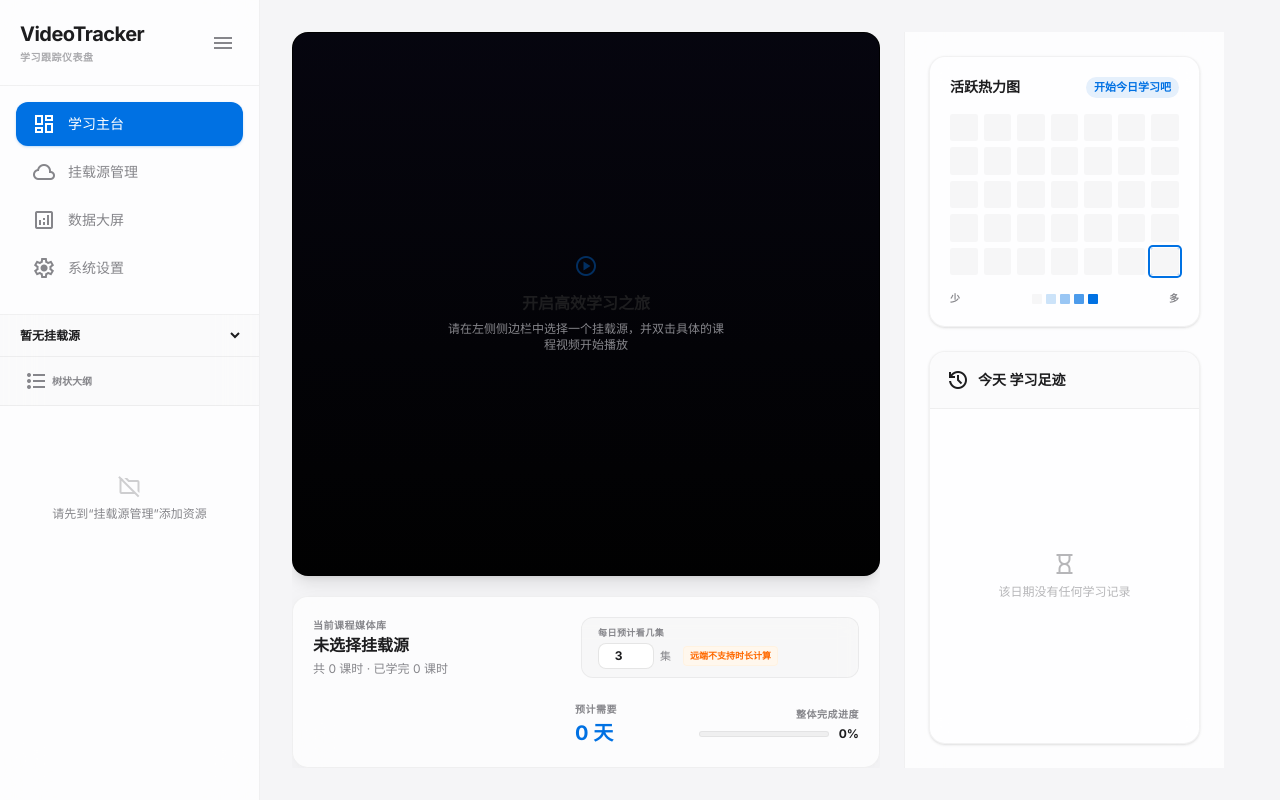
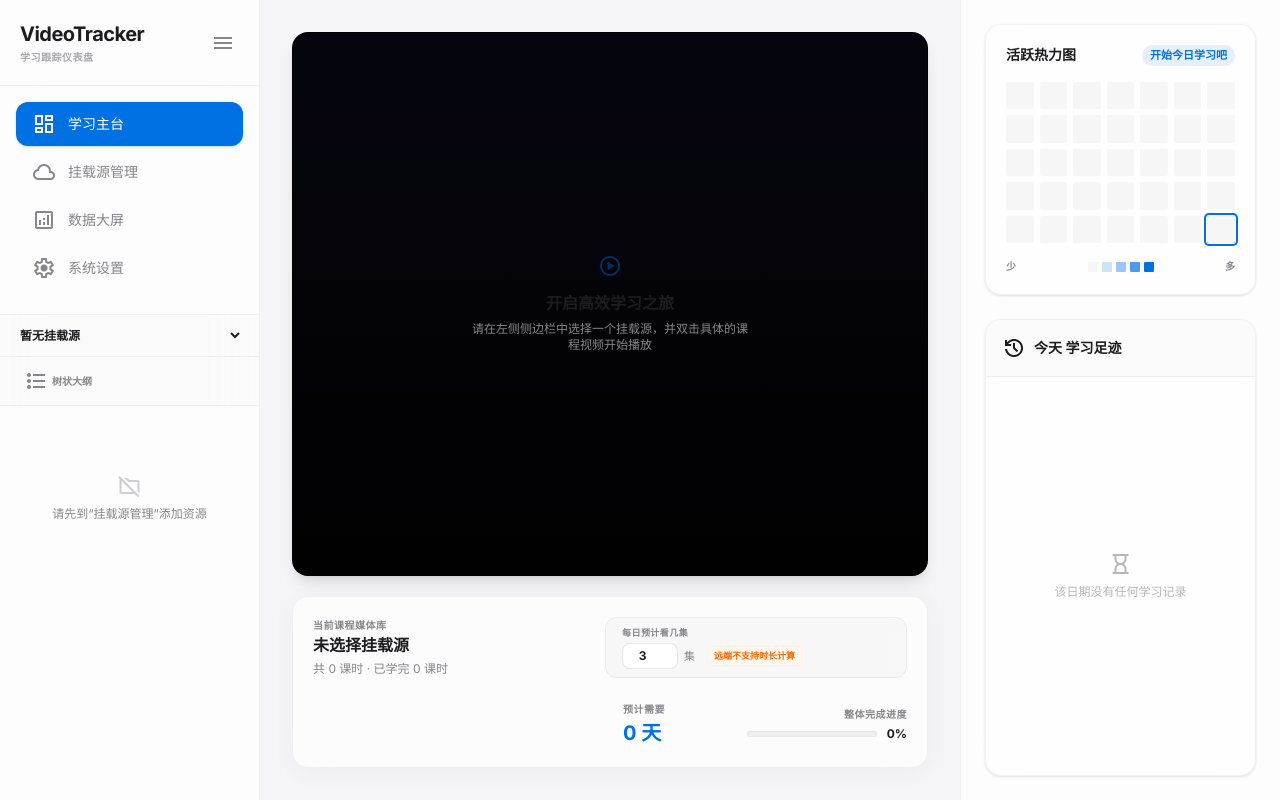
Before and after one commit to zzf-857/VideoTracker, a React (Vite) app: page / in a window 1280 px wide. Built offline with nearby package versions, Linux system fonts and the light colour scheme.

Commit message:
feat: 重构右侧日历手柄及背板为最外层三栏并行 Flex 架构，消除内边距定位偏差，实现 100% 物理边缘无缝重合

```diff
--- a/src/renderer/App.tsx
+++ b/src/renderer/App.tsx
@@ -302,13 +302,13 @@ export default function App() {
       >
         <div
           onMouseDown={startResizing}
-          className={`w-[8px] absolute top-0 bottom-0 cursor-col-resize transition-colors ${
+          className={`w-[8px] absolute top-0 bottom-0 cursor-col-resize -translate-x-1/2 transition-colors ${
             isSidebarCollapsed ? 'pointer-events-none' : ''
           } ${
             isResizing ? 'bg-primary' : 'bg-transparent hover:bg-primary/20'
           }`}
           style={{
-            left: isSidebarCollapsed ? 0 : -4,
+            left: 0,
           }}
         />
         <button
@@ -327,12 +327,10 @@ export default function App() {
         </button>
       </div>
 
-      {/* 右侧主工作区域 */}
+      {/* 中间主要播放与 Dashboard 区域 */}
       <main className="flex-1 flex flex-col relative h-full overflow-hidden">
-        {currentTab === 'dashboard' && (
-          <div className="flex-1 p-8 flex gap-6 relative z-10 h-full overflow-hidden">
-            {/* 中间主要播放与 Dashboard 区域 */}
-            <section className="flex-1 flex flex-col gap-5 h-full overflow-hidden">
+        {currentTab === 'dashboard' ? (
+          <div className="flex-1 p-8 flex flex-col gap-5 h-full overflow-hidden">
             <div className="flex-1 min-h-[300px] relative bg-black rounded-2xl overflow-hidden shadow-lg border border-black/5">
               {activeVideoUrl ? (
                 <Player
@@ -372,65 +370,12 @@ export default function App() {
               totalLocalDuration={stats.totalDuration}
               refreshSignal={refreshSignal}
             />
-            </section>
-
-            {/* 右侧：日历热力图与自动日志时间轴 (可拉伸/折叠 - 自带毛玻璃对称背板) */}
-            <div
-              className="h-full relative flex-shrink-0 overflow-hidden bg-white/80 backdrop-blur-xl border-l border-black/5"
-              style={{
-                width: isRightSidebarCollapsed ? 0 : rightSidebarWidth,
-                transition: isRightResizing ? 'none' : 'width 0.25s cubic-bezier(0.4, 0, 0.2, 1)'
-              }}
-            >
-              <div className="p-6 h-full overflow-y-auto custom-scrollbar">
-                <LogCalendar refreshSignal={refreshSignal} />
           </div>
-            </div>
-
-            {/* 右侧拉伸手柄与一键折叠按钮 */}
-            <div
-              className="relative flex-shrink-0 z-40"
-              onMouseEnter={() => setRightHover(true)}
-              onMouseLeave={() => setRightHover(false)}
-            >
-              <div
-                onMouseDown={startRightResizing}
-                className={`w-[8px] absolute top-0 bottom-0 cursor-col-resize transition-colors ${
-                  isRightSidebarCollapsed ? 'pointer-events-none' : ''
-                } ${
-                  isRightResizing ? 'bg-primary' : 'bg-transparent hover:bg-primary/20'
-                }`}
-                style={{
-                  right: isRightSidebarCollapsed ? 0 : rightSidebarWidth - 4,
-                }}
-              />
-              <button
-                onClick={() => setIsRightSidebarCollapsed(!isRightSidebarCollapsed)}
-                className={`absolute top-1/2 -translate-y-1/2 translate-x-1/2 w-4 h-12 rounded-full bg-white/95 backdrop-blur-md border border-black/10 flex items-center justify-center shadow-md text-on-surface-variant cursor-pointer z-50 transition-all duration-200 ${
-                  isRightSidebarCollapsed || rightHover || isRightResizing ? 'opacity-100 scale-100' : 'opacity-0 scale-95 pointer-events-none'
-                } hover:bg-primary hover:text-white hover:border-primary active:scale-90`}
-                style={{
-                  right: isRightSidebarCollapsed ? 6 : rightSidebarWidth - 6,
-                }}
-                title={isRightSidebarCollapsed ? "展开日历" : "收起日历"}
-              >
-                <span className="material-symbols-outlined text-[12px] font-bold">
-                  {isRightSidebarCollapsed ? 'chevron_left' : 'chevron_right'}
-                </span>
-              </button>
-            </div>
-          </div>
-        )}
-
-        {currentTab === 'sources' && (
+        ) : currentTab === 'sources' ? (
           <SourceManager refreshSignal={refreshSignal} onRefresh={handleRefresh} />
-        )}
-
-        {currentTab === 'analytics' && (
+        ) : currentTab === 'analytics' ? (
           <Analytics refreshSignal={refreshSignal} />
-        )}
-
-        {currentTab === 'settings' && (
+        ) : (
           <Settings refreshSignal={refreshSignal} onRefresh={handleRefresh} />
         )}
 
@@ -455,6 +400,56 @@ export default function App() {
           </div>
         )}
       </main>
+
+      {/* 右侧拉伸手柄与一键折叠按钮 (仅在 dashboard 下与三栏并列) */}
+      {currentTab === 'dashboard' && (
+        <div
+          className="relative flex-shrink-0 z-40"
+          onMouseEnter={() => setRightHover(true)}
+          onMouseLeave={() => setRightHover(false)}
+        >
+          <div
+            onMouseDown={startRightResizing}
+            className={`w-[8px] absolute top-0 bottom-0 cursor-col-resize -translate-x-1/2 transition-colors ${
+              isRightSidebarCollapsed ? 'pointer-events-none' : ''
+            } ${
+              isRightResizing ? 'bg-primary' : 'bg-transparent hover:bg-primary/20'
+            }`}
+            style={{
+              left: 0,
+            }}
+          />
+          <button
+            onClick={() => setIsRightSidebarCollapsed(!isRightSidebarCollapsed)}
+            className={`absolute top-1/2 -translate-y-1/2 -translate-x-1/2 w-4 h-12 rounded-full bg-white/95 backdrop-blur-md border border-black/10 flex items-center justify-center shadow-md text-on-surface-variant cursor-pointer z-50 transition-all duration-200 ${
+              isRightSidebarCollapsed || rightHover || isRightResizing ? 'opacity-100 scale-100' : 'opacity-0 scale-95 pointer-events-none'
+            } hover:bg-primary hover:text-white hover:border-primary active:scale-90`}
+            style={{
+              left: isRightSidebarCollapsed ? -6 : 0,
+            }}
+            title={isRightSidebarCollapsed ? "展开日历" : "收起日历"}
+          >
+            <span className="material-symbols-outlined text-[12px] font-bold">
+              {isRightSidebarCollapsed ? 'chevron_left' : 'chevron_right'}
+            </span>
+          </button>
+        </div>
+      )}
+
+      {/* 右侧侧边栏 - 日历 (仅在 dashboard 下与三栏并列) */}
+      {currentTab === 'dashboard' && (
+        <div
+          className="h-full relative flex-shrink-0 overflow-hidden bg-white/80 backdrop-blur-xl border-l border-black/5 z-30"
+          style={{
+            width: isRightSidebarCollapsed ? 0 : rightSidebarWidth,
+            transition: isRightResizing ? 'none' : 'width 0.25s cubic-bezier(0.4, 0, 0.2, 1)'
+          }}
+        >
+          <div className="p-6 h-full overflow-y-auto custom-scrollbar">
+            <LogCalendar refreshSignal={refreshSignal} />
+          </div>
+        </div>
+      )}
     </div>
   );
 }
```
Lines whose indentation alone changed are shown as unchanged.
